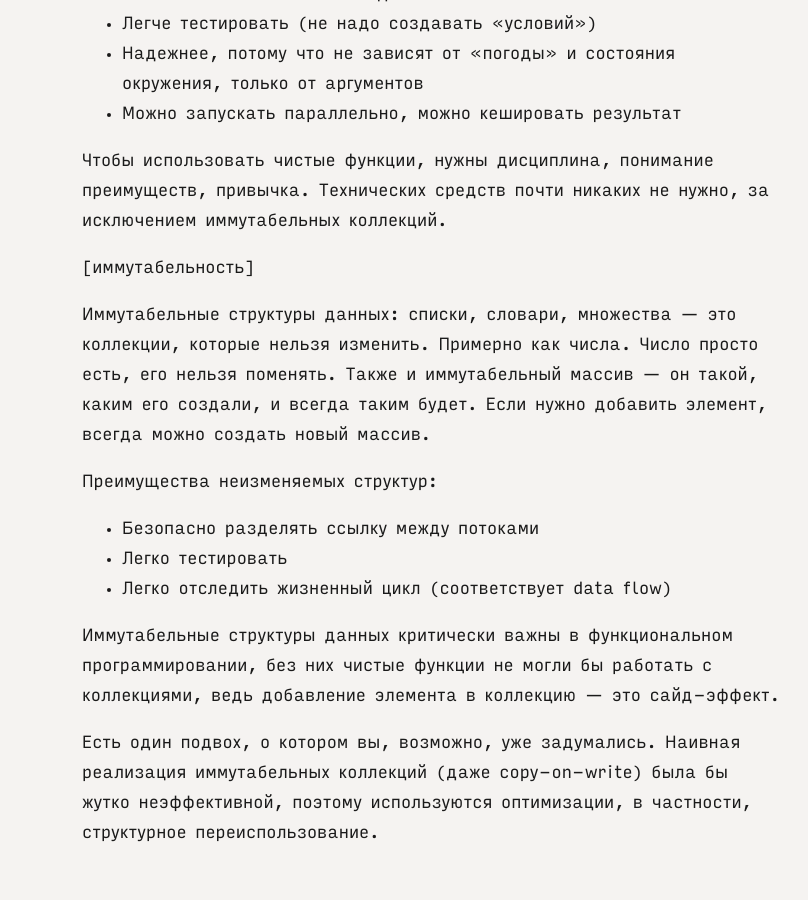
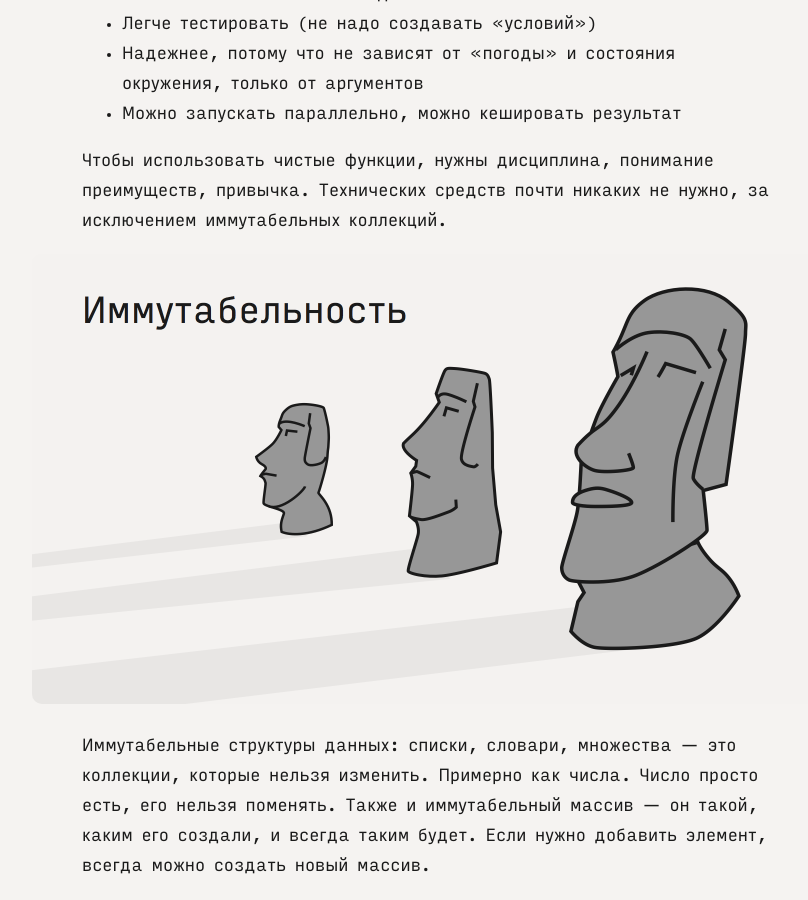
Before and after one commit to tonsky/tonsky.github.io, a Jekyll site: the page built from talks/2015-codefest/index.md, in a window 1280 px wide and 900 px high, scrolled down 3931 px. Shown: the whole window, without its empty margins (208-1016 px from the left). Built offline with Jekyll 4.4.1, drawn with Linux system fonts in a browser that asks for light colours; some of the changed text lies outside the part shown.

Commit message:
Added immutability slides

```diff
--- a/talks/2015-codefest/index.md
+++ b/talks/2015-codefest/index.md
@@ -57,7 +57,7 @@ summary: "Какие проблемы решает функциональное
 
 Чтобы использовать чистые функции, нужны дисциплина, понимание преимуществ, привычка. Технических средств почти никаких не нужно, за исключением иммутабельных коллекций.
 
-[иммутабельность]
+<img class="slide" src="immutability.png">
 
 Иммутабельные структуры данных: списки, словари, множества — это коллекции, которые нельзя изменить. Примерно как числа. Число просто есть, его нельзя поменять. Также и иммутабельный массив — он такой, каким его создали, и всегда таким будет. Если нужно добавить элемент, всегда можно создать новый массив.
 
@@ -129,7 +129,7 @@ summary: "Какие проблемы решает функциональное
 
 Также явное разделение состояния (модель) и поведения (чистые функции) позволяет делать горячее обновление кода, что очень важно для интерактивной разработки.
 
-[слайд — иммутабельная модель]
+<img class="slide" src="immutable-model.png">
 
 Теперь давайте посмотрим, что получится, если сделать модель иммутабельной.
 
```
Also changed, not shown: talks/2015-codefest/dom-mess.png, talks/2015-codefest/dom-models.png, talks/2015-codefest/dom.png, talks/2015-codefest/doms.png, talks/2015-codefest/functional-programming.png, talks/2015-codefest/immutability.png (added), talks/2015-codefest/immutable-model.png (added), talks/2015-codefest/platforms.png, talks/2015-codefest/structural-sharing.png, talks/2015-codefest/title.jpg.
